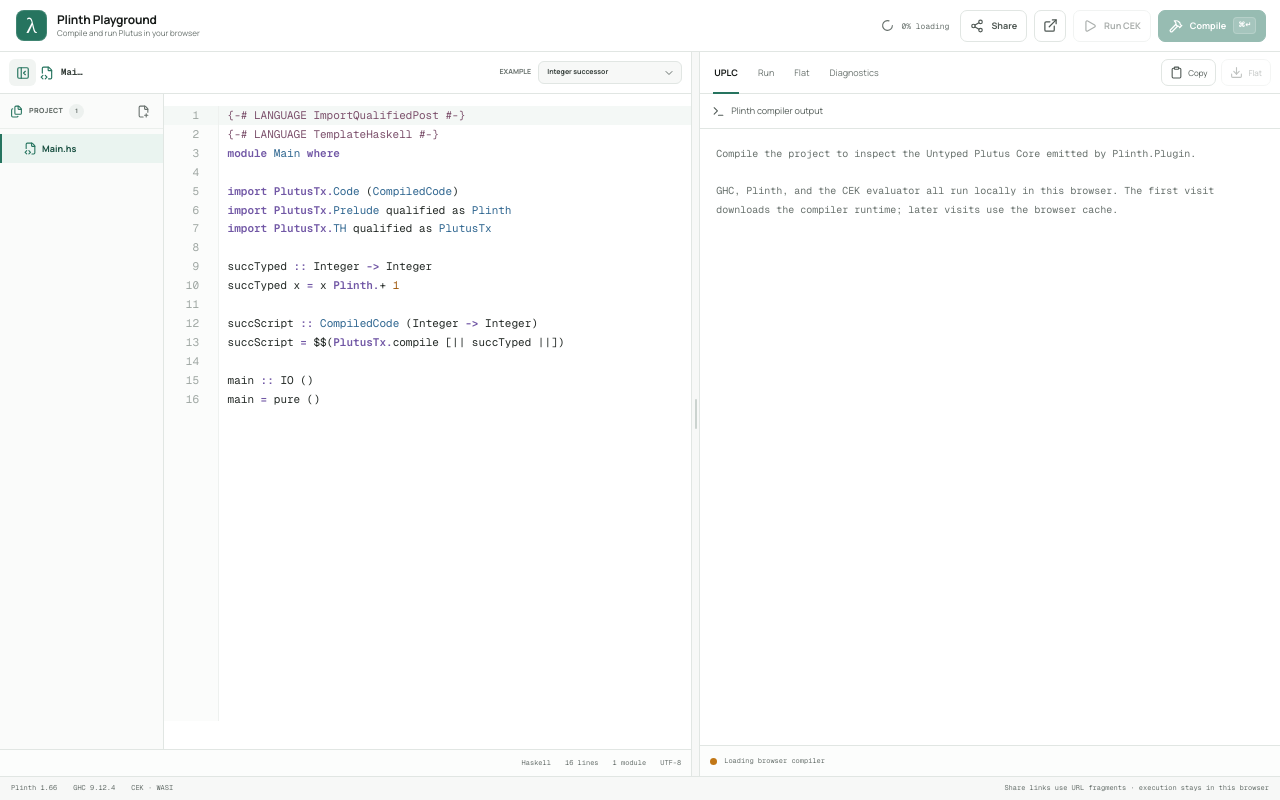
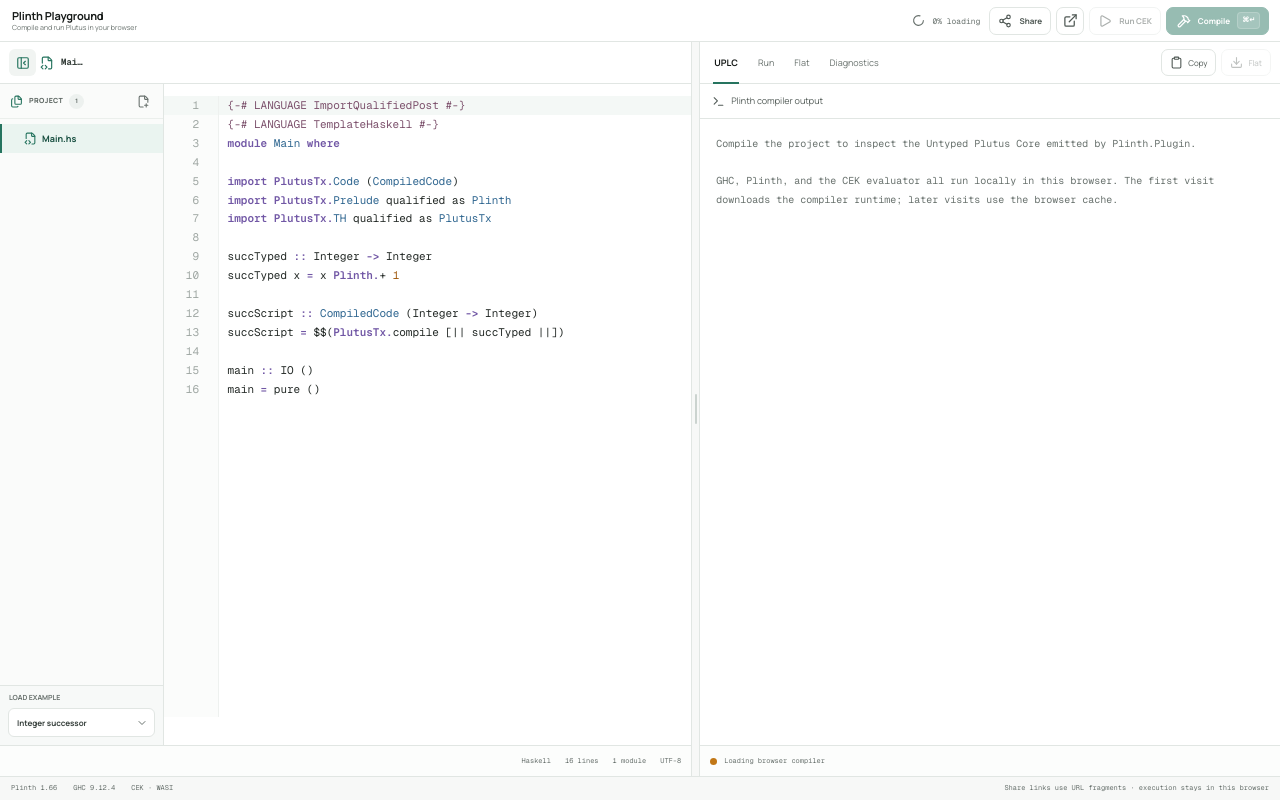
Before and after one commit to SeungheonOh/plinth-playground, a Next.js app: page / in a window 1280 px wide. Built offline with nearby package versions, Linux system fonts and the light colour scheme.

Commit message:
Refine playground navigation chrome

```diff
--- a/app/globals.css
+++ b/app/globals.css
@@ -80,16 +80,15 @@ input:disabled {
   background: var(--surface-raised);
   border-bottom: 1px solid var(--border);
   display: flex;
-  flex: 0 0 52px;
+  flex: 0 0 42px;
   justify-content: space-between;
-  padding: 0 14px 0 16px;
+  padding: 0 11px 0 12px;
   position: relative;
   z-index: 2;
 }
 
 .identity,
 .topbar-actions,
-.identity-mark,
 .compiler-state,
 .primary-button,
 .secondary-button,
@@ -117,20 +116,7 @@ input:disabled {
 }
 
 .identity {
-  gap: 10px;
-  min-width: 0;
-}
-
-.identity-mark {
-  background: var(--primary);
-  border-radius: 8px;
-  box-shadow: inset 0 0 0 1px rgb(255 255 255 / 12%);
-  color: white;
-  font-family: Georgia, serif;
-  font-size: 20px;
-  height: 31px;
-  justify-content: center;
-  width: 31px;
+  min-width: 0;
 }
 
 .identity-copy {
@@ -141,7 +127,7 @@ input:disabled {
 }
 
 .identity-copy strong {
-  font-size: 12px;
+  font-size: 11px;
   letter-spacing: -.015em;
   line-height: 1.2;
   white-space: nowrap;
@@ -149,13 +135,13 @@ input:disabled {
 
 .identity-copy small {
   color: var(--muted);
-  font-size: 8px;
+  font-size: 7px;
   line-height: 1.3;
   white-space: nowrap;
 }
 
 .topbar-actions {
-  gap: 7px;
+  gap: 5px;
 }
 
 .share-notice {
@@ -246,8 +232,8 @@ input:disabled {
 }
 
 .icon-button {
-  height: 32px;
-  width: 32px;
+  height: 28px;
+  width: 28px;
 }
 
 .icon-button:hover,
@@ -260,11 +246,11 @@ input:disabled {
 
 .primary-button,
 .secondary-button {
-  font-size: 9px;
+  font-size: 8px;
   font-weight: 650;
   gap: 7px;
-  height: 32px;
-  padding: 0 9px;
+  height: 28px;
+  padding: 0 8px;
 }
 
 .primary-button {
@@ -546,6 +532,32 @@ kbd {
   padding: 5px 0 8px;
   scrollbar-color: var(--border-strong) transparent;
   scrollbar-width: thin;
+}
+
+.project-example-picker {
+  align-items: stretch;
+  background: #f7f9f8;
+  border-top: 1px solid var(--border);
+  flex-direction: column;
+  gap: 5px;
+  padding: 7px 8px 8px;
+}
+
+.project-example-picker > span:first-child {
+  padding-left: 1px;
+}
+
+.project-example-picker .select-wrap {
+  display: flex;
+}
+
+.project-example-picker .select-wrap select {
+  background: white;
+  font-size: 8px;
+  height: 29px;
+  min-width: 0;
+  padding-block: 0;
+  width: 100%;
 }
 
 .project-tree-folder,
@@ -929,7 +941,7 @@ kbd {
   border-top: 1px solid var(--border);
   color: var(--muted);
   display: flex;
-  flex: 0 0 27px;
+  flex: 0 0 31px;
   font-family: var(--font-geist-mono), monospace;
   font-size: 7px;
   gap: 14px;
@@ -1519,7 +1531,7 @@ kbd {
 
   .source-workspace {
     grid-template-columns: 1fr;
-    grid-template-rows: 112px minmax(0, 1fr);
+    grid-template-rows: 144px minmax(0, 1fr);
   }
 
   .source-workspace[data-tree-open='false'] {
@@ -1538,6 +1550,10 @@ kbd {
 
   .project-tree-heading {
     flex-basis: 32px;
+  }
+
+  .project-tree-items {
+    padding-block: 4px;
   }
 
   .module-modal-layer {
--- a/app/page.tsx
+++ b/app/page.tsx
@@ -759,7 +759,6 @@ export default function Home() {
     <main className={`playground-shell${isResizing ? ' is-resizing' : ''}`}>
       <header className="topbar">
         <div className="identity">
-          <span className="identity-mark">λ</span>
           <span className="identity-copy">
             <strong>Plinth Playground</strong>
             <small>Compile and run Plutus in your browser</small>
@@ -824,16 +823,6 @@ export default function Home() {
                 <span>{activeModule}</span>
               </div>
             </div>
-            <label className="example-picker">
-              <span>Example</span>
-              <span className="select-wrap">
-                <select value={selectedExample} onChange={(event) => selectExample(event.target.value)}>
-                  {selectedExample === '' ? <option value="">Custom source</option> : null}
-                  {examples.map((example) => <option key={example.id} value={example.id}>{example.label}</option>)}
-                </select>
-                <ChevronDown size={12} />
-              </span>
-            </label>
           </header>
 
           <div className="source-workspace" data-tree-open={isFileTreeOpen}>
@@ -907,6 +896,16 @@ export default function Home() {
                   );
                 })}
               </div>
+              <label className="example-picker project-example-picker">
+                <span>Load example</span>
+                <span className="select-wrap">
+                  <select value={selectedExample} onChange={(event) => selectExample(event.target.value)}>
+                    {selectedExample === '' ? <option value="">Custom project</option> : null}
+                    {examples.map((example) => <option key={example.id} value={example.id}>{example.label}</option>)}
+                  </select>
+                  <ChevronDown size={12} />
+                </span>
+              </label>
             </aside>
             <div className="editor-area">
               <CodeMirror
```
